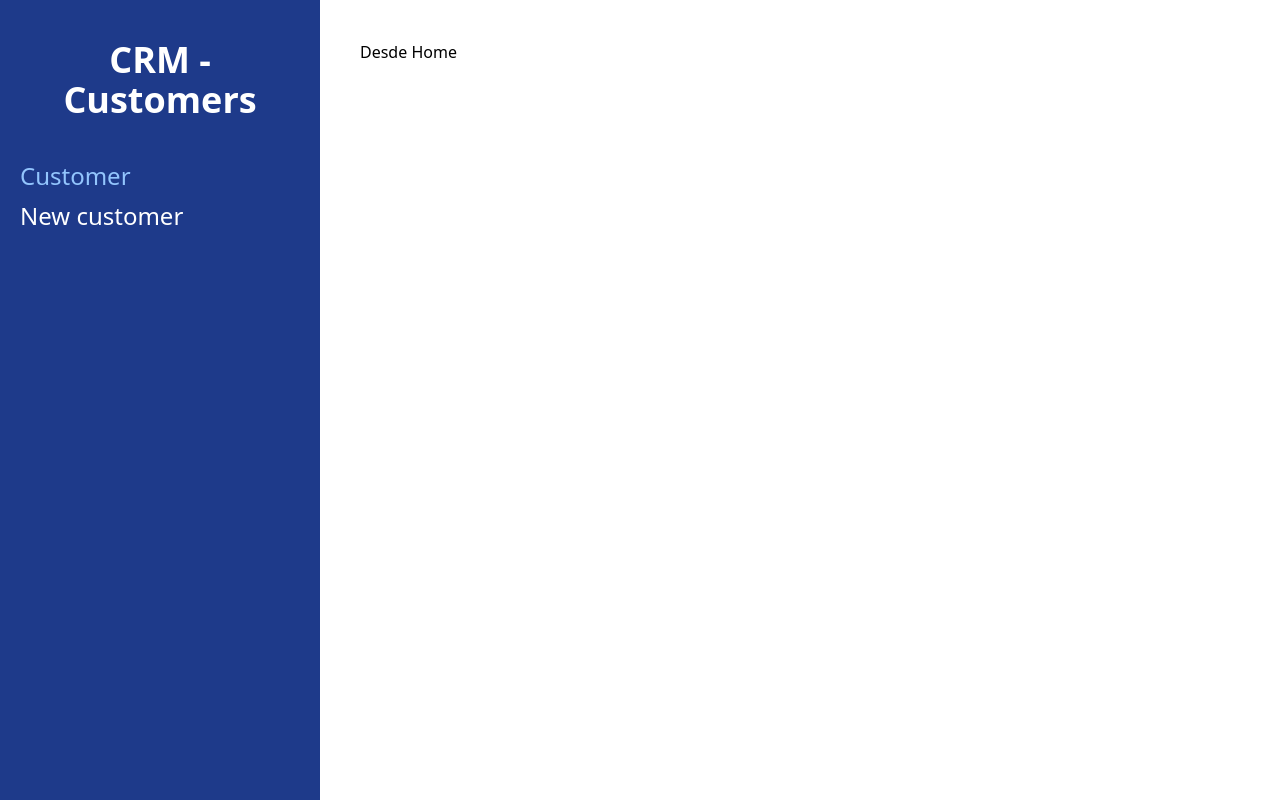
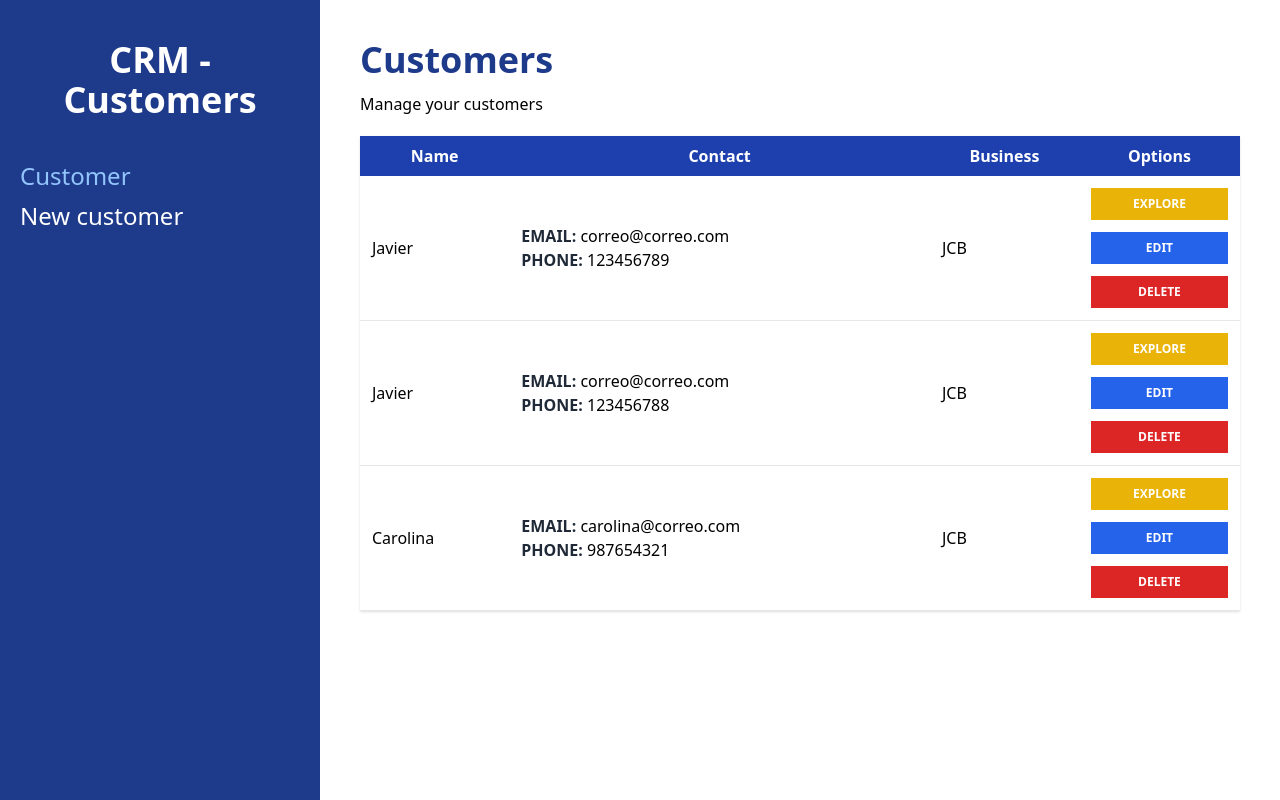
Before and after one commit to javierblancodev/crm-react, a React (Vite) app: page /customers in a window 1280 px wide. Built offline with nearby package versions, Linux system fonts and the light colour scheme; data requests are answered from the project's data file.

Commit message:
list all customers in the home page

```diff
--- a/db.json
+++ b/db.json
@@ -7,6 +7,22 @@
       "phone": "123456789",
       "comments": "Welcome!!",
       "id": 1
+    },
+    {
+      "name": "Javier",
+      "business": "JCB",
+      "email": "correo@correo.com",
+      "phone": "123456788",
+      "comments": "New Customer",
+      "id": 2
+    },
+    {
+      "name": "Carolina",
+      "business": "JCB",
+      "email": "carolina@correo.com",
+      "phone": "987654321",
+      "comments": "Referred by other customer",
+      "id": 3
     }
   ]
 }
--- a/package.json
+++ b/package.json
@@ -5,7 +5,8 @@
   "scripts": {
     "dev": "vite",
     "build": "vite build",
-    "preview": "vite preview"
+    "preview": "vite preview",
+    "startserver": "json-server --watch db.json --port 4000"
   },
   "dependencies": {
     "autoprefixer": "^10.4.7",
--- /dev/null
+++ b/src/components/Customer.jsx
@@ -0,0 +1,24 @@
+import React from 'react'
+
+const Customer = ({customer}) => {
+
+    const { name, business, email, phone, comments, id } = customer;
+
+    return (
+        <tr className='border-b hover:bg-gray-50'>
+            <td className='p-3'>{name}</td>
+            <td className='p-3'>
+                <p><span className='text-gray-800 uppercase font-bold'>Email: </span>{email}</p>
+                <p><span className='text-gray-800 uppercase font-bold'>Phone: </span>{phone}</p>
+            </td>
+            <td className='p-3'>{business}</td>
+            <td className='p-3'>
+                <button type='button' className='bg-yellow-500 hover:bg-yellow-600 block w-full text-white p-2 uppercase font-bold text-xs'>Explore</button>
+                <button type='button' className='bg-blue-600 hover:bg-blue-700 block w-full text-white p-2 uppercase font-bold text-xs mt-3'>Edit</button>
+                <button type='button' className='bg-red-600 hover:bg-red-700 block w-full text-white p-2 uppercase font-bold text-xs mt-3'>Delete</button>
+            </td>
+        </tr>
+    )
+}
+
+export default Customer;
--- a/src/pages/Home.jsx
+++ b/src/pages/Home.jsx
@@ -1,8 +1,53 @@
-import React from 'react';
+import {useEffect, useState} from 'react';
+import Customer from '../components/Customer';
 
 const Home = () => {
+
+    const [customers, setCustomers] = useState([]);
+
+    useEffect( () => {
+        const getCustomersAPI = async function() {
+            const url = 'http://localhost:4000/customers'
+            try {
+                const response = await fetch(url);
+                const result = await response.json();
+
+                setCustomers(result);
+            } catch (error) {
+                console.log(error);
+            }
+        }
+
+        getCustomersAPI();
+    }, [] )
+
     return (
-        <div><p>Desde Home</p></div>
+        <>
+            <h1 className='font-black text-4xl text-blue-900'>Customers</h1>
+            <p className='mt-3'>Manage your customers</p>
+
+            <table className="w-full mt-5 table-auto shadow bg-white">
+                <thead className='bg-blue-800 text-white'>
+                    <tr>
+                        <th className='p-2'>Name</th>
+                        <th className='p-2'>Contact</th>
+                        <th className='p-2'>Business</th>
+                        <th className='p-2'>Options</th>
+                    </tr>
+                </thead>
+
+                <tbody>
+                    {
+                        customers.map(customer => (
+                            <Customer
+                                key={customer.id}
+                                customer={customer}
+                            />
+                        ))
+                    }
+                </tbody>
+            </table>
+        </>
     )
 }
 
```
